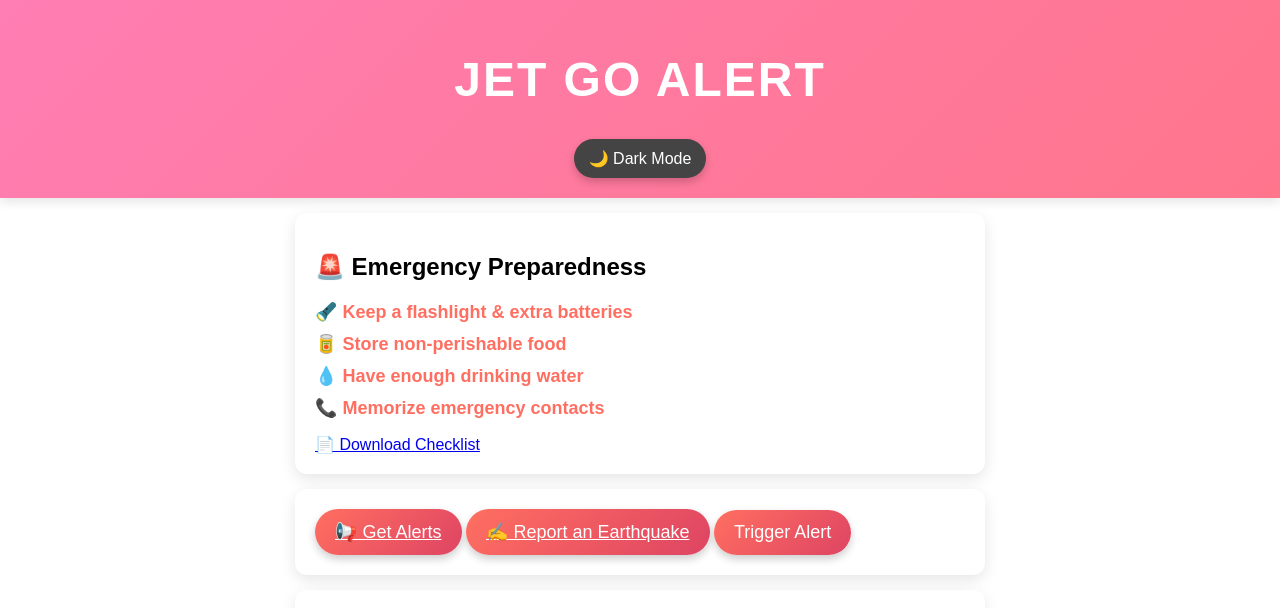
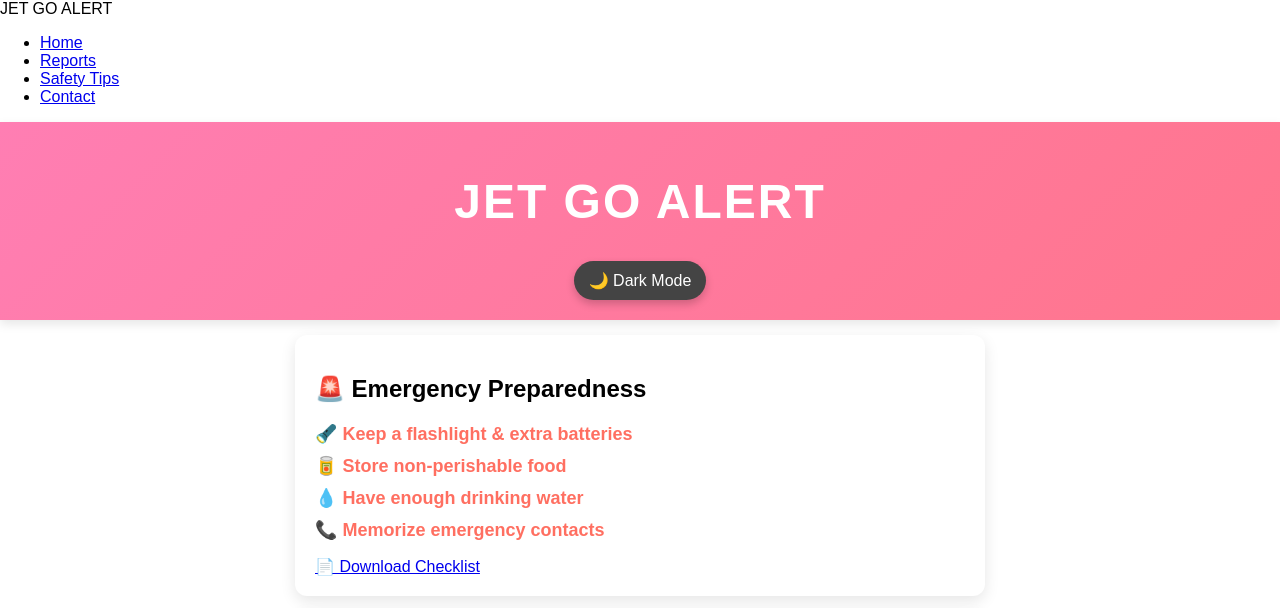
Before and after one commit to JETGoAlertPrototype/JETGoAlertPrototype, a plain HTML site: page index.html in a window 1280 px wide. Shown: the top 608 px of the page. Drawn offline with nearby package versions, Linux system fonts and the light colour scheme; some packages are replaced by stand-ins of ours; no server answers.

Commit message:
Update index.html

```diff
--- a/index.html
+++ b/index.html
@@ -32,6 +32,22 @@
 </head>
 
 <body>
+
+    <!-- 🔝 Top Navigation Bar -->
+<nav class="navbar">
+    <div class="nav-logo">JET GO ALERT</div>
+    <div class="menu-toggle" id="mobile-menu">
+        <span class="bar"></span>
+        <span class="bar"></span>
+        <span class="bar"></span>
+    </div>
+    <ul class="nav-links">
+        <li><a href="#">Home</a></li>
+        <li><a href="#">Reports</a></li>
+        <li><a href="#">Safety Tips</a></li>
+        <li><a href="#">Contact</a></li>
+    </ul>
+</nav>
 
     <!-- Header -->
     <header>
```
